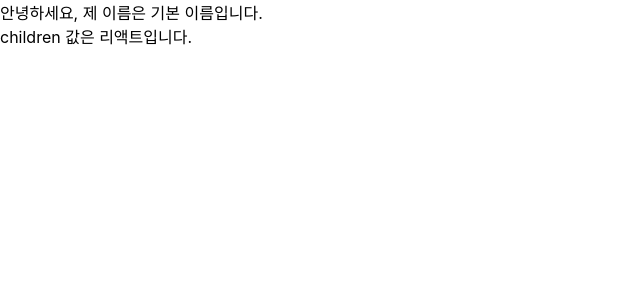
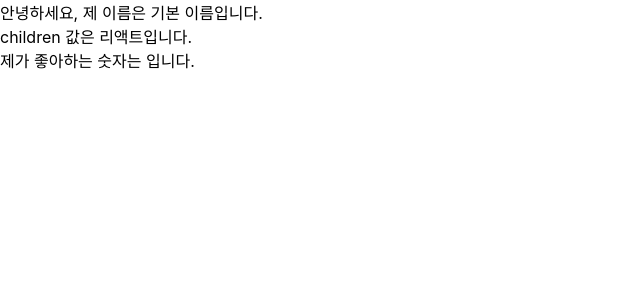
Before and after one commit to Dayoming/react-tutorial, a React (Create React App) app in the folder hello-react/: page / in a window 1280 px wide. Shown: the top 300 px of the page, without its empty margins (0-640 px from the left). Built offline with nearby package versions, Linux system fonts and the light colour scheme.

Commit message:
3.3.6.1 isRequired를 사용하여 필수 propTypes 설정

```diff
--- a/hello-react/src/MyComponent.js
+++ b/hello-react/src/MyComponent.js
@@ -1,11 +1,13 @@
 import PropTypes from "prop-types";
 
-const MyComponent = ({ name, children }) => {
+const MyComponent = ({ name, favoriteNumber, children }) => {
   return (
     <div>
       안녕하세요, 제 이름은 {name}입니다. <br />
       children 값은 {children}
       입니다.
+      <br />
+      제가 좋아하는 숫자는 {favoriteNumber}입니다.
     </div>
   );
 };
@@ -16,6 +18,7 @@
 
 MyComponent.propTypes = {
   name: PropTypes.string,
+  favoriteNumber: PropTypes.number.isRequired,
 };
 
 export default MyComponent;
```
